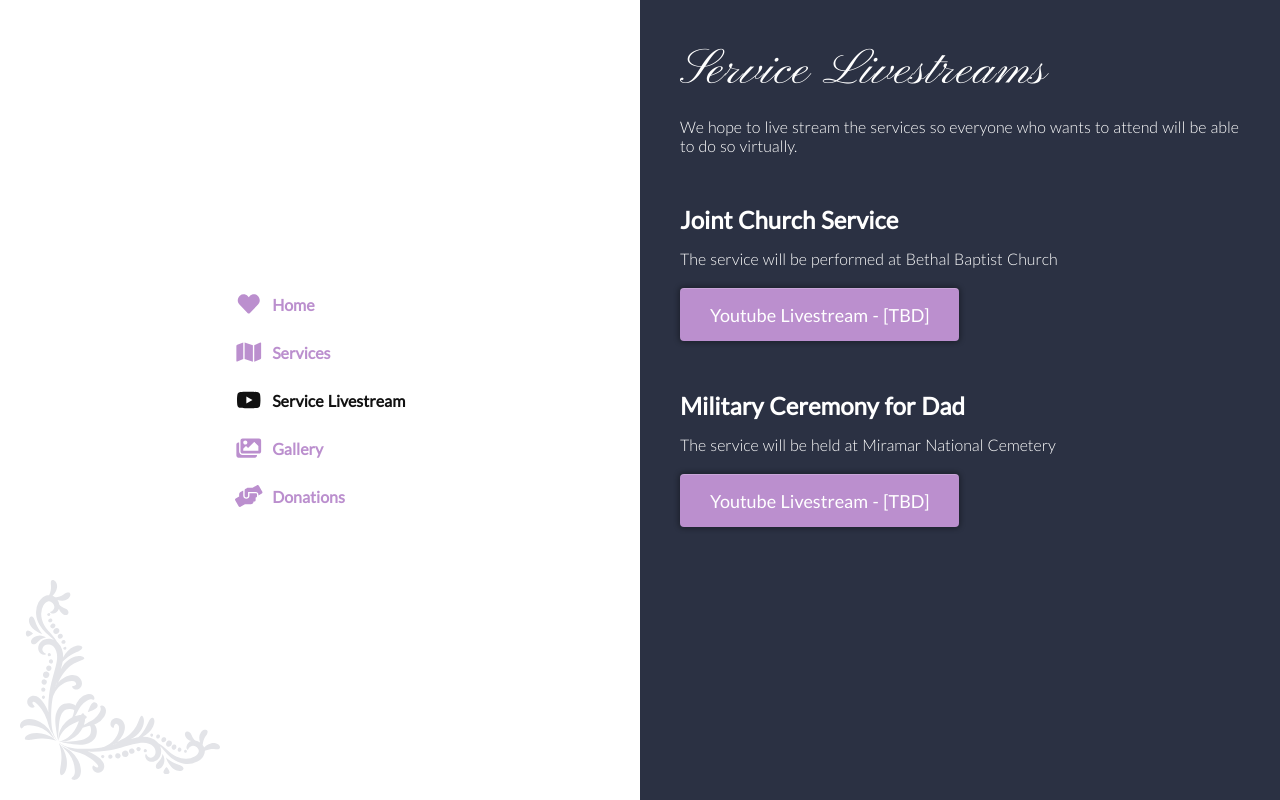
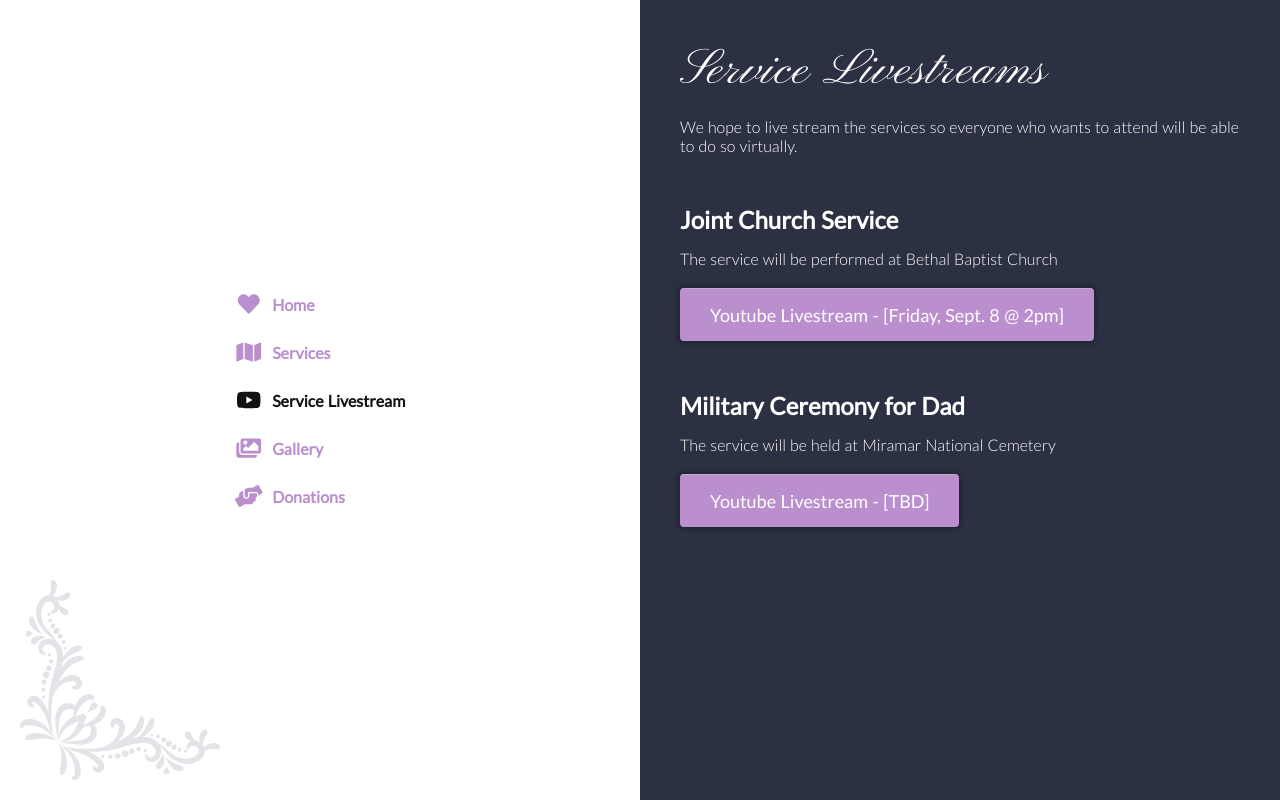
Before and after one commit to reshun/mary-and-wayne, a Nuxt app: page /live-stream in a window 1280 px wide. Built offline with nearby package versions, Linux system fonts and the light colour scheme.

Commit message:
Updated youtube link for memorial service

```diff
--- a/pages/live-stream.vue
+++ b/pages/live-stream.vue
@@ -10,7 +10,7 @@
       <h2>Joint Church Service</h2>
       <p>The service will be performed at Bethal Baptist Church
       </p>
-      <a class="button" target="_blank" rel=”noopener” href="https://www.youtube.com/">Youtube Livestream - [TBD]</a>
+      <a class="button" target="_blank" rel=”noopener” href="https://www.youtube.com/watch?v=qRLF3o9FCxY">Youtube Livestream - [Friday, Sept. 8 @ 2pm]</a>
       <h2>Military Ceremony for Dad</h2>
       <p>The service will be held at Miramar National Cemetery</p>
       <a class="button" target="_blank" rel=”noopener” href="https://www.youtube.com/">Youtube Livestream - [TBD]</a>
```
